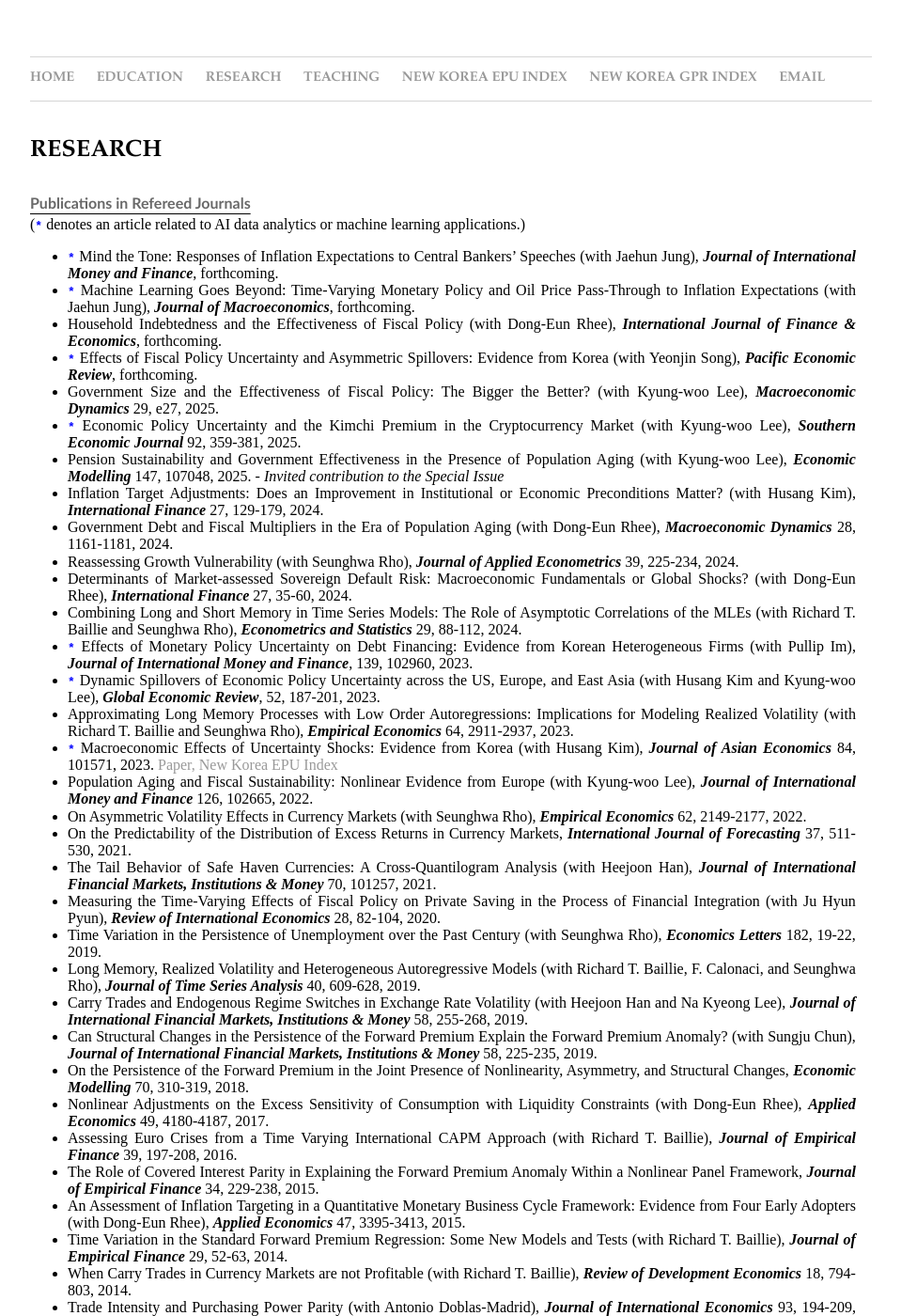
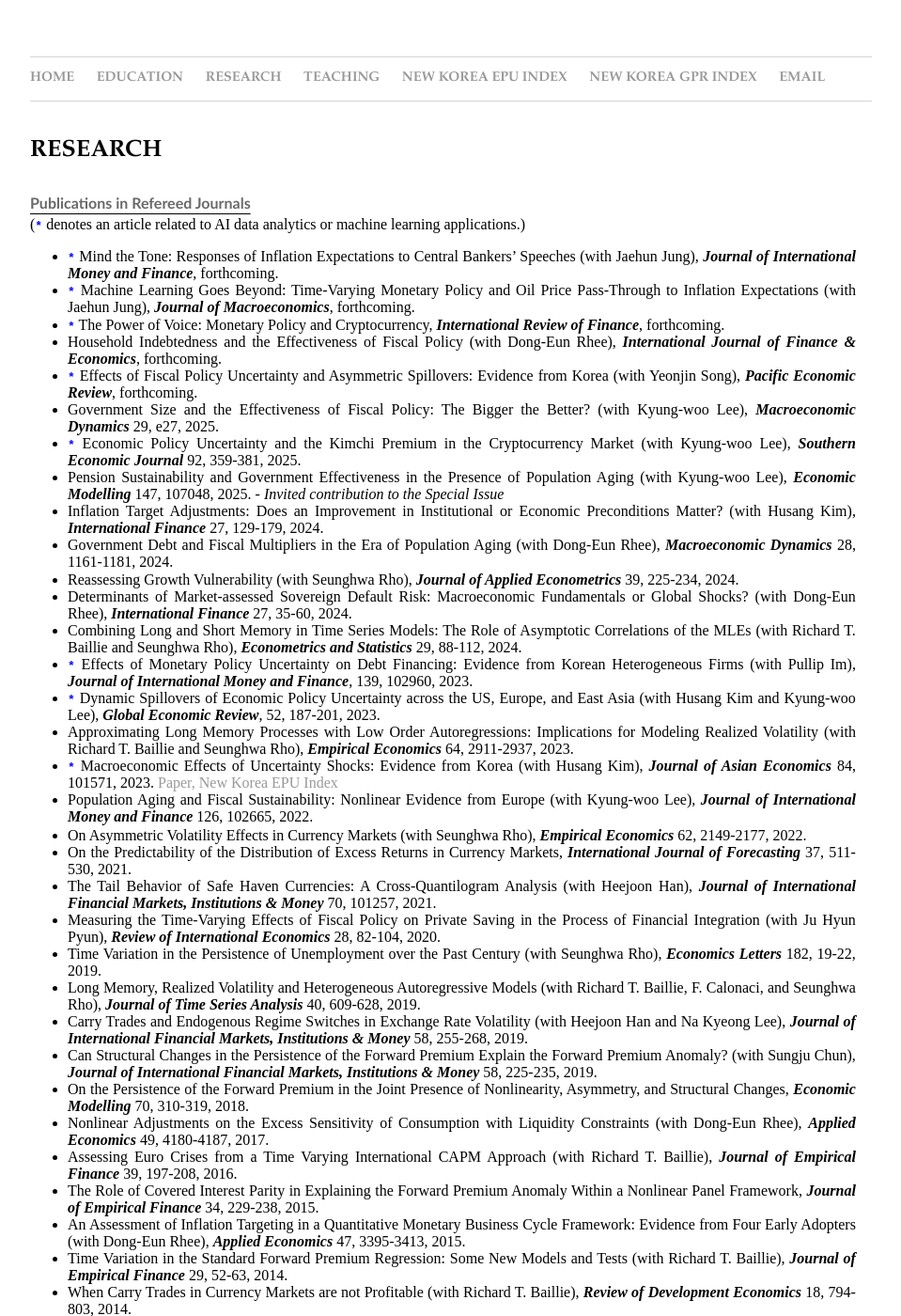
Before and after one commit to dooyeoncho/dooyeoncho.github.io, a Jekyll site: the page built from pages/research.html, in a window 1280 px wide and 1400 px high. Shown: the whole window at 94% size, without its empty margins (160-1119 px from the left). Built offline with Jekyll 4.4.1, drawn with Linux system fonts in a browser that asks for light colours; some of the changed text lies outside the part shown.

Commit message:
Update research.html

```diff
--- a/pages/research.html
+++ b/pages/research.html
@@ -26,6 +26,7 @@
 		<div><ul>
 			<span><li><code style="color : blue"><b>*</b></code> Mind the Tone: Responses of Inflation Expectations to Central Bankers’ Speeches (with Jaehun Jung), <em property="italic"><b>Journal of International Money and Finance</b></em>, forthcoming.</li></span>
 			<span><li><code style="color : blue"><b>*</b></code> Machine Learning Goes Beyond: Time-Varying Monetary Policy and Oil Price Pass-Through to Inflation Expectations (with Jaehun Jung), <em property="italic"><b>Journal of Macroeconomics</b></em>, forthcoming.</li></span>
+			<span><li><code style="color : blue"><b>*</b></code> The Power of Voice: Monetary Policy and Cryptocurrency, <em property="italic"><b>International Review of Finance</b></em>, forthcoming.</li></span>
 			<span><li>Household Indebtedness and the Effectiveness of Fiscal Policy (with Dong-Eun Rhee), <em property="italic"><b>International Journal of Finance & Economics</b></em>, forthcoming.</li></span>
 			<span><li><code style="color : blue"><b>*</b></code> Effects of Fiscal Policy Uncertainty and Asymmetric Spillovers: Evidence from Korea (with Yeonjin Song), <em property="italic"><b>Pacific Economic Review</b></em>, forthcoming.</li></span>
 			<span><li>Government Size and the Effectiveness of Fiscal Policy: The Bigger the Better? (with Kyung-woo Lee), <em property="italic"><b>Macroeconomic Dynamics</b></em> 29, e27, 2025.</li></span>
@@ -66,7 +67,6 @@
 <div><b><p style="text-decoration: underline; text-underline-position:under;"><font color="dimgray" face="Gill Sans", sans-serif;>Working Papers</font></p></b> </div></li>(<code style="color : blue"><b>*</b></code> denotes an article related to AI data analytics or machine learning applications.)</li></div>
 	<ul>
 		<span><li><code style="color : blue"><b>*</b></code> The Phillips Curve and Inflation Expectations: A Machine Learning Perspective (with Jaehun Jung), <em property="italic"><b>Revise & Resubmit</b></em></li></span>
-		<span><li><code style="color : blue"><b>*</b></code> The Power of Voice: Monetary Policy and Cryptocurrency, <em property="italic"><b>Revise & Resubmit</b></em></li></span>
 		<span><li>Debt Burdens and Fiscal Stimulus: Does Perceived Government Effectiveness Matter?, <em property="italic"><b>Revise & Resubmit</b></em></li></span>
 		<span><li><code style="color : blue"><b>*</b></code> Can the Tone of Central Bankers’ Speeches Help Shape Inflation Expectations?: Evidence from Japan (with Seunghwa Rho), <em property="italic"><b>Revise & Resubmit</b></em></li></span>
 		<span><li><code style="color : blue"><b>*</b></code> Asymmetric Effects of Geopolitical Risk on Air Travel Demand: Evidence from South Korea (with Joo Yeon Sun), <em property="italic"><b>Revise & Resubmit</b></em></li></span>
```
